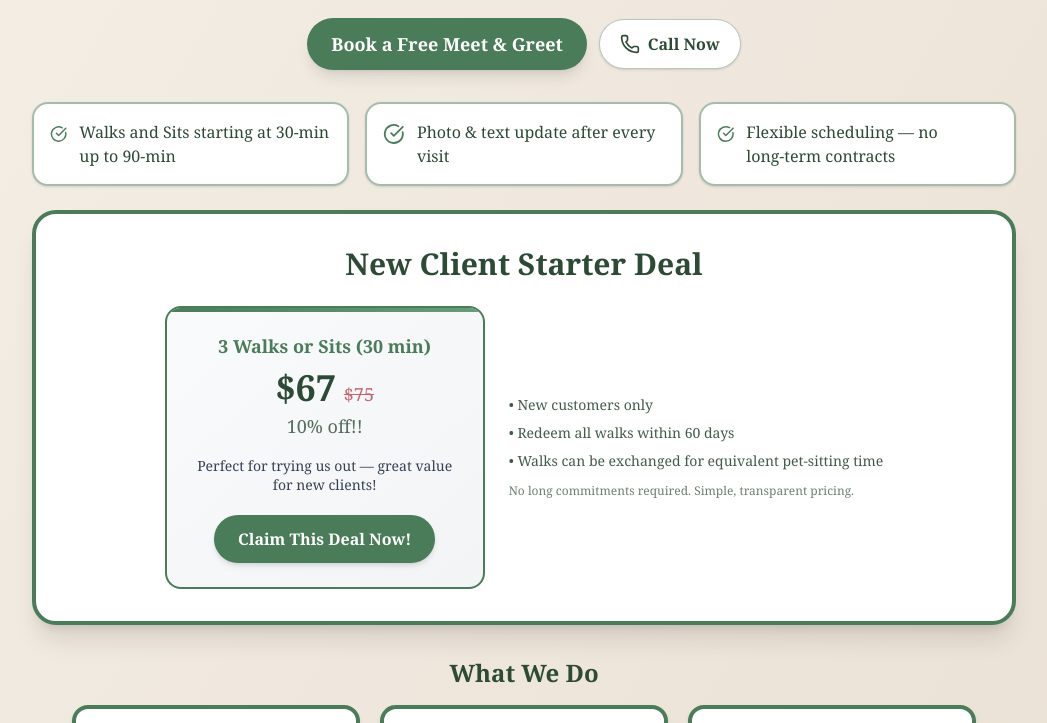
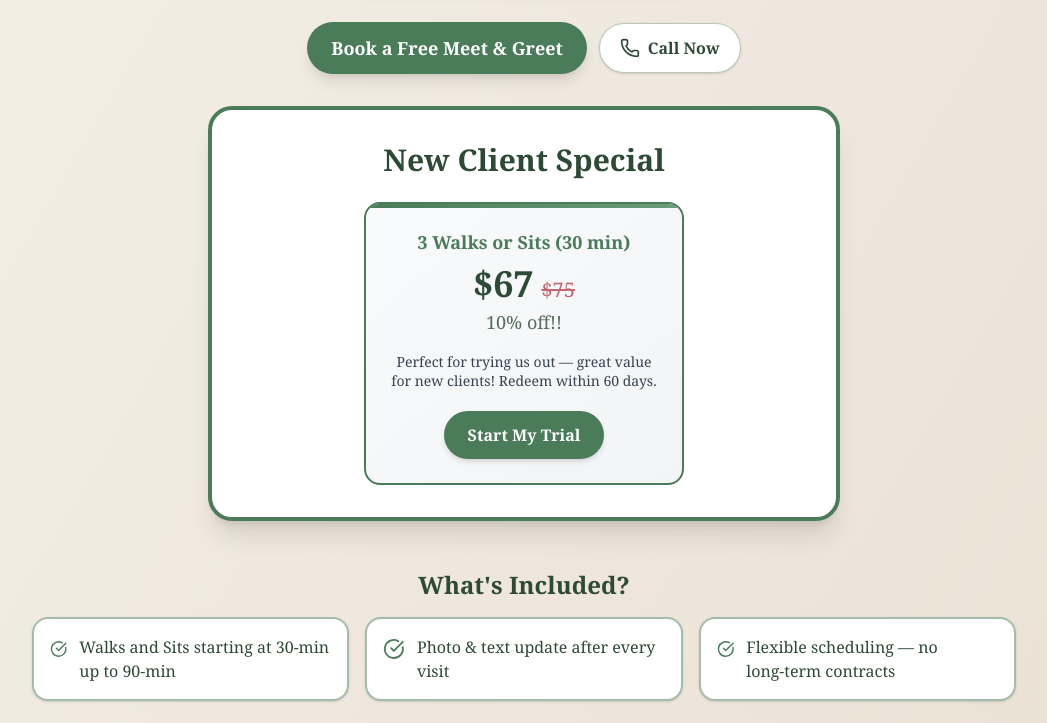
Before and after one commit to Aadi-1/barknroll, a Next.js app: page /landing in a window 1280 px wide. Shown: the part 472-1195 px from the top of the page, without its empty margins (116-1163 px from the left). Built offline with nearby package versions, Linux system fonts and the light colour scheme.

Commit message:
landing page revision v2

```diff
--- a/src/app/landing/page.tsx
+++ b/src/app/landing/page.tsx
@@ -71,7 +71,7 @@ export default function LandingCustom() {
             Trusted Dog Walking & Pet Sitting in Simi Valley
           </h1>
           {/* Trust badges */}
-          <div className="mt-5 text-lg flex flex-wrap items-center justify-center gap-4 text-[#2d4a35]/80">
+          <div className="mt-5 text-2xl flex flex-wrap items-center justify-center gap-4 text-[#2d4a35]/80">
             <span className="inline-flex items-center gap-2">
               <Shield className="w-6 h-6" /> Fully insured
             </span>
@@ -100,7 +100,7 @@ export default function LandingCustom() {
                   </span>
                 ))}
               </div>
-              <span className="mt-1 text-sm md:text-base font-medium text-green-800">
+              <span className="mt-1 text-lg md:text-base font-medium text-green-800">
                 5-star service loved by local pet parents
               </span>
             </div>
@@ -130,8 +130,49 @@ export default function LandingCustom() {
         </div>
       </section>
 
+      <section id="deals" className="relative z-10 max-w-2xl mx-auto px-5 pb-2">
+        <div className="bg-white rounded-3xl p-6 sm:p-8 border-4 border-[#4a7c59] shadow-xl">
+          <h2 className="text-2xl sm:text-3xl text-center text-[#2d4a35] font-extrabold mb-6">
+            New Client Special
+          </h2>
+          <div className="flex flex-col sm:flex-row items-center justify-center gap-6">
+            <div className="w-full sm:w-80 bg-gradient-to-br from-gray-50 to-gray-100 rounded-2xl p-6 text-center border-2 border-[#4a7c59] relative overflow-hidden">
+              <div className="absolute top-0 left-0 right-0 h-1 bg-gradient-to-r from-[#4a7c59] to-[#6b9c7a]"></div>
+              <h3 className="text-lg text-[#4a7c59] font-bold mb-2">
+                3 Walks or Sits (30 min)
+              </h3>
+              <div className="inline-flex items-baseline justify-center gap-2 mb-1">
+                <span className="text-4xl text-[#2d4a35] font-extrabold">
+                  $67
+                </span>
+                <span className="text-xl text-red-800 line-through opacity-60">
+                  $75
+                </span>
+              </div>
+              <div className="text-lg text-[#2d4a35]/80 mb-4">10% off!!</div>
+              <p className="text-gray-700 text-sm leading-snug">
+                Perfect for trying us out — great value for new clients! Redeem
+                within 60 days.
+              </p>
+              <div className="mt-5">
+                <Link
+                  href="/contact"
+                  onClick={handleBookClick}
+                  className="inline-block bg-[#4a7c59] hover:bg-[#3d694b] text-white px-6 py-3 rounded-full text-base font-bold shadow-md transition"
+                >
+                  Start My Trial
+                </Link>
+              </div>
+            </div>
+          </div>
+        </div>
+      </section>
+
       {/* BENEFITS – concise & scannable */}
-      <section className="relative z-10 max-w-5xl mx-auto px-5 pb-6">
+      <section className="pt-10 relative z-10 max-w-5xl mx-auto px-5 pb-6">
+        <h2 className="text-2xl sm:text-2xl text-[#2d4a35] font-extrabold mb-4 text-center">
+          What's Included?
+        </h2>
         <div className="grid grid-cols-1 sm:grid-cols-3 gap-4">
           {[
             "Walks and Sits starting at 30‑min up to 90-min",
@@ -152,59 +193,11 @@ export default function LandingCustom() {
       </section>
 
       {/* PACKAGE – only the 3‑walk deal, now 10% off ($67.50) */}
-      <section id="deals" className="relative z-10 max-w-5xl mx-auto px-5 pb-2">
-        <div className="bg-white rounded-3xl p-6 sm:p-8 border-4 border-[#4a7c59] shadow-xl">
-          <h2 className="text-2xl sm:text-3xl text-center text-[#2d4a35] font-extrabold mb-6">
-            New Client Starter Deal
-          </h2>
-          <div className="flex flex-col sm:flex-row items-center justify-center gap-6">
-            <div className="w-full sm:w-80 bg-gradient-to-br from-gray-50 to-gray-100 rounded-2xl p-6 text-center border-2 border-[#4a7c59] relative overflow-hidden">
-              <div className="absolute top-0 left-0 right-0 h-1 bg-gradient-to-r from-[#4a7c59] to-[#6b9c7a]"></div>
-              <h3 className="text-lg text-[#4a7c59] font-bold mb-2">
-                3 Walks or Sits (30 min)
-              </h3>
-              <div className="inline-flex items-baseline justify-center gap-2 mb-1">
-                <span className="text-4xl text-[#2d4a35] font-extrabold">
-                  $67
-                </span>
-                <span className="text-lg text-red-800 line-through opacity-60">
-                  $75
-                </span>
-              </div>
-              <div className="text-lg text-[#2d4a35]/80 mb-4">10% off!!</div>
-              <p className="text-gray-700 text-sm leading-snug">
-                Perfect for trying us out — great value for new clients!
-              </p>
-              <div className="mt-5">
-                <Link
-                  href="/contact"
-                  onClick={handleBookClick}
-                  className="inline-block bg-[#4a7c59] hover:bg-[#3d694b] text-white px-6 py-3 rounded-full text-base font-bold shadow-md transition"
-                >
-                  Claim This Deal Now!
-                </Link>
-              </div>
-            </div>
-            <div className="text-center sm:text-left text-[#2d4a35]/90 max-w-md">
-              <ul className="space-y-2 text-sm">
-                <li>• New customers only</li>
-                <li>• Redeem all walks within 60 days</li>
-                <li>
-                  • Walks can be exchanged for equivalent pet‑sitting time
-                </li>
-              </ul>
-              <p className="mt-3 text-xs text-[#2d4a35]/70">
-                No long commitments required. Simple, transparent pricing.
-              </p>
-            </div>
-          </div>
-        </div>
-      </section>
 
       {/* SERVICES – concise cards */}
       <section className="relative z-10 max-w-5xl mx-auto px-5 pt-6 pb-2">
-        <h2 className="text-xl sm:text-2xl text-[#2d4a35] font-extrabold mb-4 text-center">
-          What We Do
+        <h2 className="text-2xl sm:text-2xl text-[#2d4a35] font-extrabold mb-4 text-center">
+          Our Services
         </h2>
         <div className="flex flex-wrap justify-center gap-5">
           {[
```
